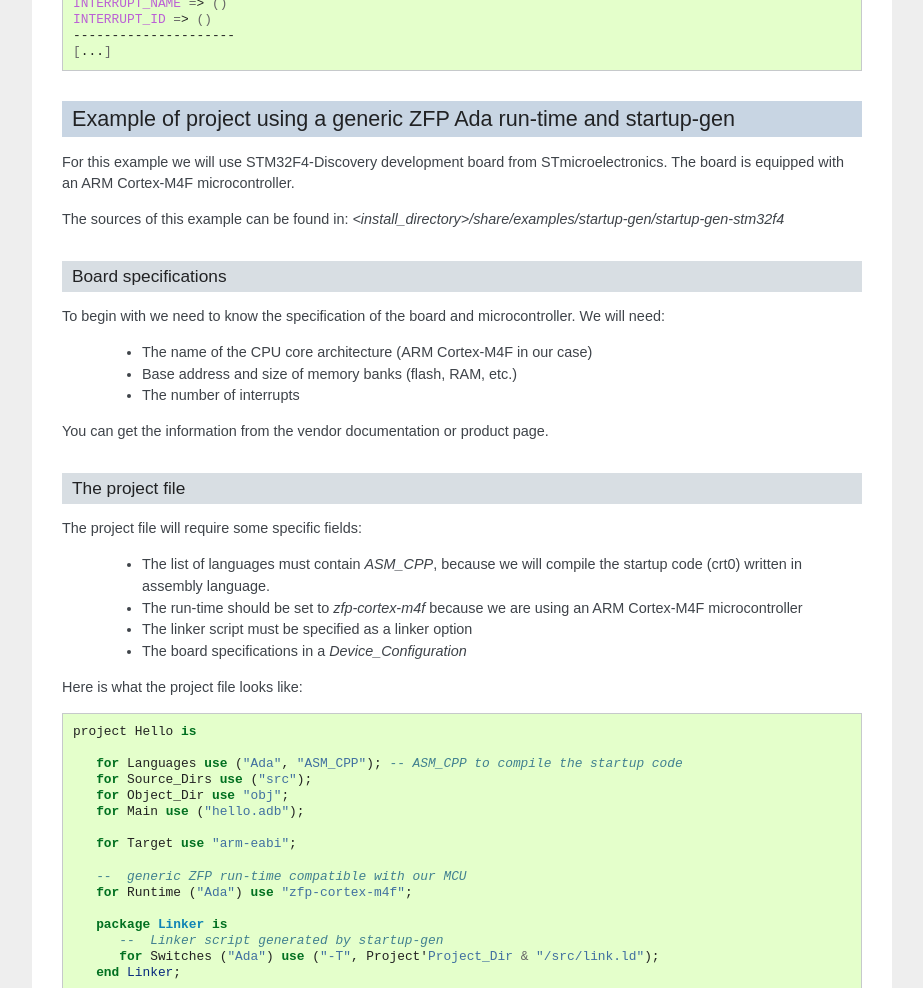
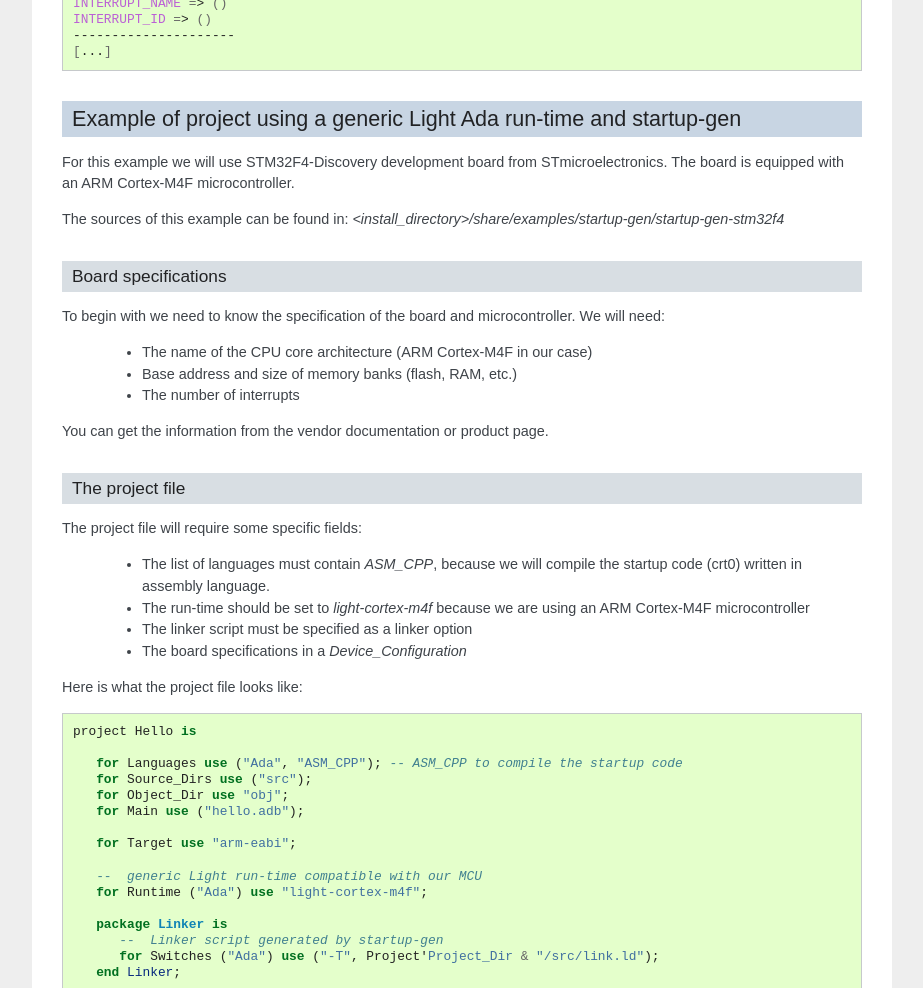
Before and after one commit to AdaCore/startup-gen, a Sphinx documentation site: the page built from doc/source/index.rst, in a window 1280 px wide and 1400 px high, scrolled down 4124 px. Shown: the part 154-1142 px from the top of the window, without its empty margins (198-1121 px from the left). Built offline with Sphinx 7.4.7, drawn with Linux system fonts in a browser that asks for light colours; some of the changed text lies outside the part shown.

Commit message:
Rename zfp to light
TN: U518-028

```diff
--- a/doc/source/index.rst
+++ b/doc/source/index.rst
@@ -281,7 +281,7 @@ For instance:
   ---------------------
   [...]
 
-Example of project using a generic ZFP Ada run-time and startup-gen
+Example of project using a generic Light Ada run-time and startup-gen
 ===================================================================
 
 For this example we will use STM32F4-Discovery development board from
@@ -310,7 +310,7 @@ The project file will require some specific fields:
 
  * The list of languages must contain `ASM_CPP`, because we will compile the
    startup code (crt0) written in assembly language.
- * The run-time should be set to `zfp-cortex-m4f` because we are using an ARM
+ * The run-time should be set to `light-cortex-m4f` because we are using an ARM
    Cortex-M4F microcontroller
  * The linker script must be specified as a linker option
  * The board specifications in a `Device_Configuration`
@@ -328,8 +328,8 @@ Here is what the project file looks like:
 
      for Target use "arm-eabi";
 
-     --  generic ZFP run-time compatible with our MCU
-     for Runtime ("Ada") use "zfp-cortex-m4f";
+     --  generic Light run-time compatible with our MCU
+     for Runtime ("Ada") use "light-cortex-m4f";
 
      package Linker is
         --  Linker script generated by startup-gen
```
Also changed, not shown: 14 other files.
